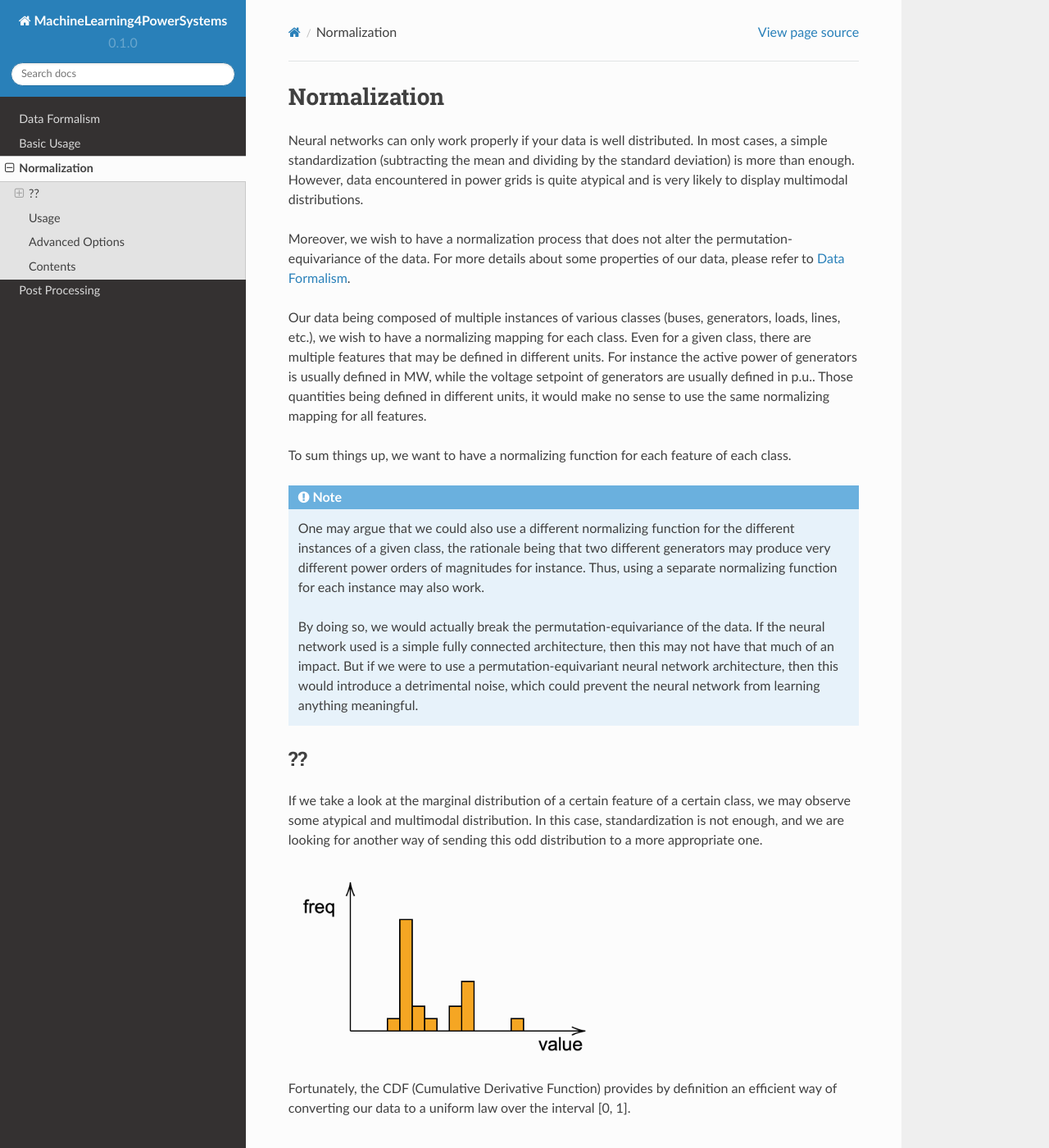
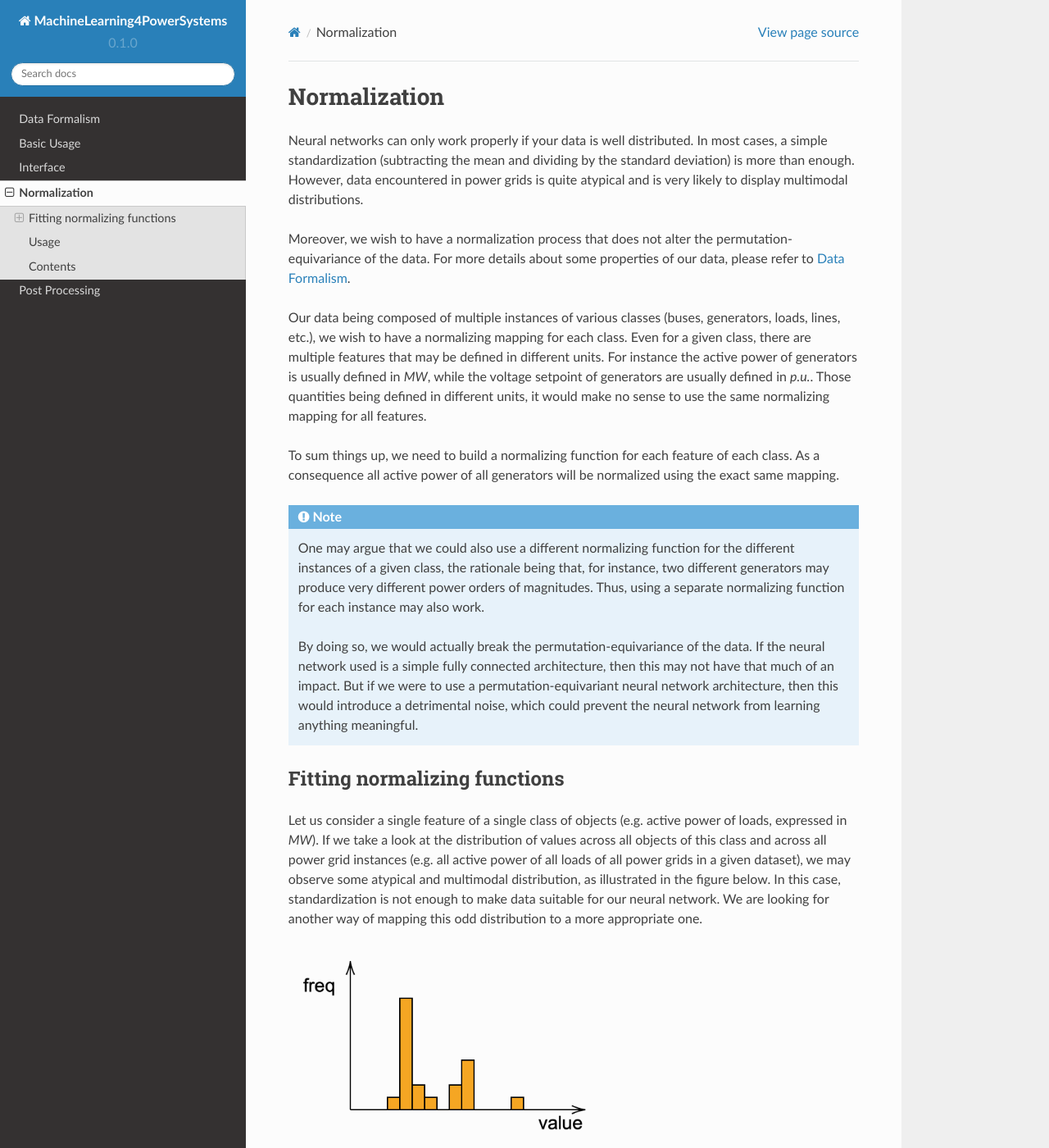
Before and after one commit to bdonon/ml4ps, a Sphinx documentation site: the page built from docs/source/normalization.rst, in a window 1280 px wide and 1400 px high. Shown: the whole window at 82% size. Built offline with Sphinx 7.4.7 and the Read the Docs theme 2.0.0, drawn with Linux system fonts in a browser that asks for light colours; some of the changed text lies outside the part shown.

Commit message:
Setting up readthedocs.

```diff
--- a/docs/source/index.rst
+++ b/docs/source/index.rst
@@ -16,5 +16,6 @@
 
     data_formalism
     basic_usage
+    interface
     normalization
     postprocessing
--- /dev/null
+++ b/docs/source/interface.rst
@@ -0,0 +1,4 @@
+.. _interface:
+
+Interface
+=========
--- a/docs/source/normalization.rst
+++ b/docs/source/normalization.rst
@@ -18,21 +18,22 @@
 each class.
 Even for a given class, there are multiple features that may be defined in
 different units. For instance the active power of generators is usually
-defined in MW, while the voltage setpoint of generators are usually defined
-in p.u..
+defined in `MW`, while the voltage setpoint of generators are usually defined
+in `p.u.`.
 Those quantities being defined in different units, it would make no sense
 to use the same normalizing mapping for all features.
 
-To sum things up, we want to have a normalizing function for each feature
-of each class.
+To sum things up, we need to build a normalizing function for each feature
+of each class. As a consequence all active power of all generators will be
+normalized using the exact same mapping.
 
 .. note::
 
     One may argue that we could also use a different normalizing function
-    for the different instances of a given class, the rationale being that
-    two different generators may produce very different power orders of
-    magnitudes for instance. Thus, using a separate normalizing function
-    for each instance may also work.
+    for the different instances of a given class, the rationale being that,
+    for instance, two different generators may produce very different power
+    orders of magnitudes. Thus, using a separate normalizing function for
+    each instance may also work.
 
     By doing so, we would actually break the permutation-equivariance of
     the data. If the neural network used is a simple fully connected
@@ -41,21 +42,30 @@
     then this would introduce a detrimental noise, which could prevent
     the neural network from learning anything meaningful.
 
-??
---
+Fitting normalizing functions
+-----------------------------
 
-If we take a look at the marginal distribution of a certain feature of a
-certain class, we may observe some atypical and multimodal distribution.
-In this case, standardization is not enough, and we are looking for another
-way of sending this odd distribution to a more appropriate one.
+Let us consider a single feature of a single class of objects (e.g. active
+power of loads, expressed in `MW`). If we take a look at the distribution
+of values across all objects of this class and across all power grid
+instances (e.g. all active power of all loads of all power grids in a
+given dataset), we may observe some atypical and multimodal distribution,
+as illustrated in the figure below.
+In this case, standardization is not enough to make data suitable for our
+neural network. We are looking for another way of mapping this odd
+distribution to a more appropriate one.
 
 .. image:: figures/distribution.png
   :width: 400
 
+Cumulative Distribution Function
+^^^^^^^^^^^^^^^^^^^^^^^^^^^^^^^^
+
 Fortunately, the CDF (Cumulative Derivative Function) provides by definition
 an efficient way of converting our data to a uniform law over the interval
-[0, 1].
-
+[0, 1]. Moreover, for computational reasons, we may even want to
+consider a subset of the empirical distribution (see `amount_of_samples`
+parameter).
 
 .. image:: figures/cdf.png
   :width: 400
@@ -63,15 +73,31 @@
 Approximating the CDF
 ^^^^^^^^^^^^^^^^^^^^^
 
-First of all, we need to approximate the cumulative derivative function.
+The empirical CDF has two major drawbacks :
+
+    - It is made of discrete increments.
+    - Even when considering a small subset of the data, it may be a bit too
+large to store.
+
+To solve both issues, we propose to build a piecewise linear approximation of
+this function. To do so, we introduce a parameter `break_points` which define
+the amount of breakpoints we want to have in our normalizing function.
+We split the interval [0,1] into `break_points` equal chunks, and look at
+the corresponding quantiles (displayed as red dots in the figure below).
+We then use the linear interpolation provided by `scipy <https://scipy.org>`_.
 
 .. image:: figures/approximation.png
   :width: 400
 
-Resolving conflicts
-^^^^^^^^^^^^^^^^^^^
+Merging equal quantiles
+^^^^^^^^^^^^^^^^^^^^^^^
 
-First of all, we need to approximate the cumulative derivative function.
+In general, it is possible that you obtain multiple equal quantiles. As a
+result, the obtained interpolation is not continuous. In such a case, we
+simply merge equal quantiles by taking the mean of the corresponding
+probabilities. For instance, in the figure below, we merged the `20%`
+and `40%` quantiles into a `30%` quantile.
+The interpolation is now continuous.
 
 .. image:: figures/conflicts.png
   :width: 400
@@ -81,12 +107,18 @@
 
 Since we only have access to a partial empirical distribution, it is very
 likely that some values in the train and/or test sets will be out of the
-range of observed values. If we took the actual CDF, then those values
-would all be mapped to either 0 or 1 (depending if it is above or below
-the range of observed values). This would prevent the neural network to
-make a distinction between values that are out of range.
+range of observed values. If we only took the interpolation as it is,
+then those values would all be mapped to either 0 or 1 (depending if it
+is above or below the range of observed values). This would prevent
+the neural network to make a distinction between values that are out of range.
 
 Thus, we propose to extrapolate by extending the first and last slopes.
+The rationale behind this choice is the following. Larger (resp. smaller)
+values should have a very similar order of magnitude as the max (resp. min)
+value that was used to fit the normalizing function. Since we want a
+continuous and non-constant function, extending the largest (resp. smallest)
+non-zero slope will map new values very close, disregard the data order of
+magnitude. These extensions are illustrated in the figure below.
 
 .. image:: figures/extrapolation.png
   :width: 400
@@ -94,18 +126,37 @@
 Usage
 -----
 
+A normalizer can be built using a dataset :
+
+.. code-block:: console
+
+    import ml4ps as mp
+    normalizer = mp.Normalizer(data_dir = data_dir, backend_name = 'pandapower')
+
+Once built, it can normalize feature data provided by an interface.
+See :ref:`Interface <interface>` for more information on how to get power system
+data, and :ref:`Data Formalism <data-formalism>` for an explanation of the data
+formalism.
+
 .. code-block:: console
 
     x_norm = normalizer(x)
 
-Advanced Options
-----------------
+A normalizer can be saved into a `.pkl` file.
 
-If you want to do some fancy stuff, you can do this and this.
+.. code-block:: console
+
+    normalizer.save('my_normalizer.pkl')
+
+It can then be loaded from the said `.pkl` file.
+
+.. code-block:: console
+
+    normalizer = mp.Normalizer('my_normalizer.pkl')
 
 Contents
 --------
 .. module:: ML4PS.normalization
 .. autoclass:: Normalizer
     :members:
-    :special-members:
+    :special-members: __init__, __call__
```
Also changed, not shown: 1 other file.
